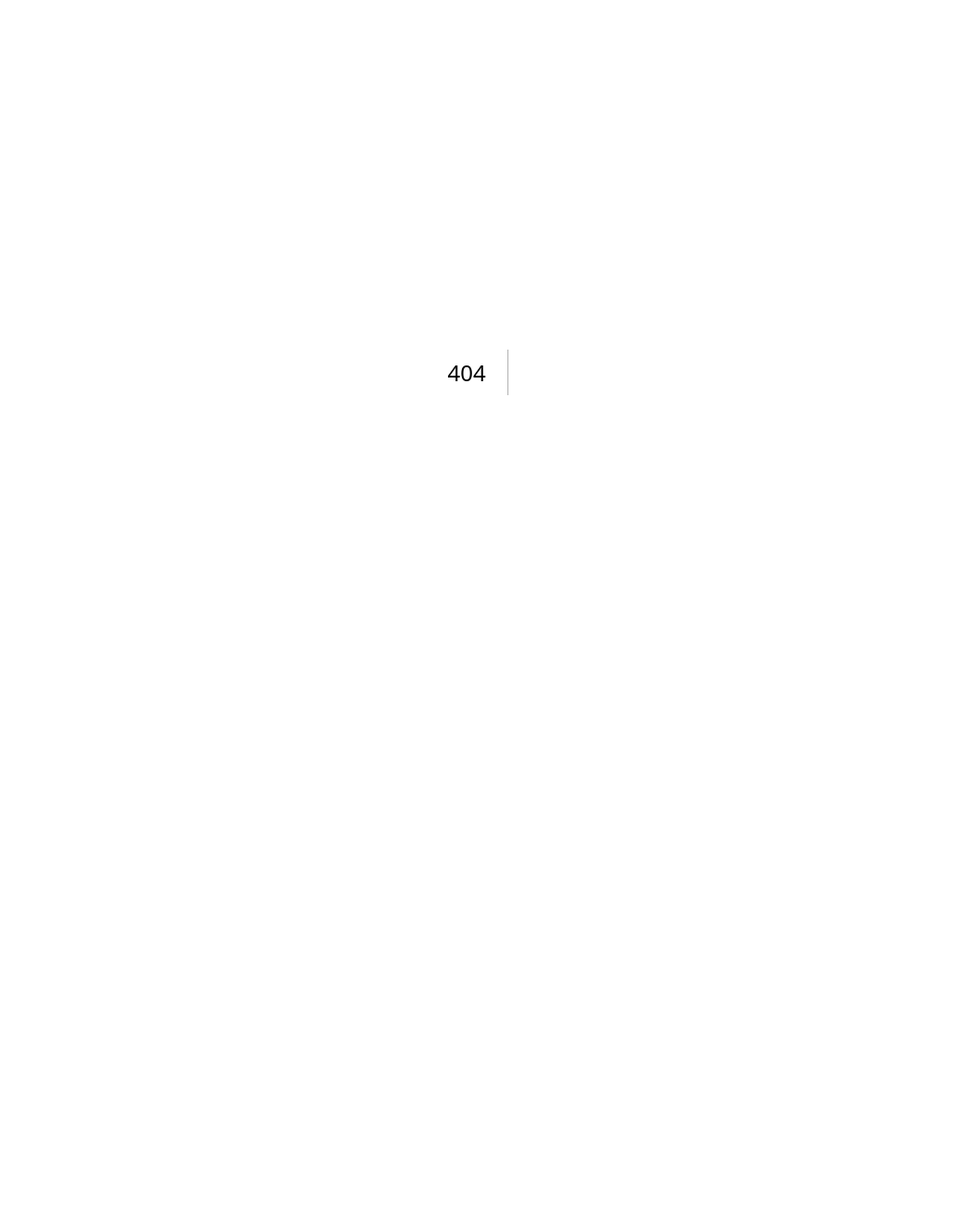
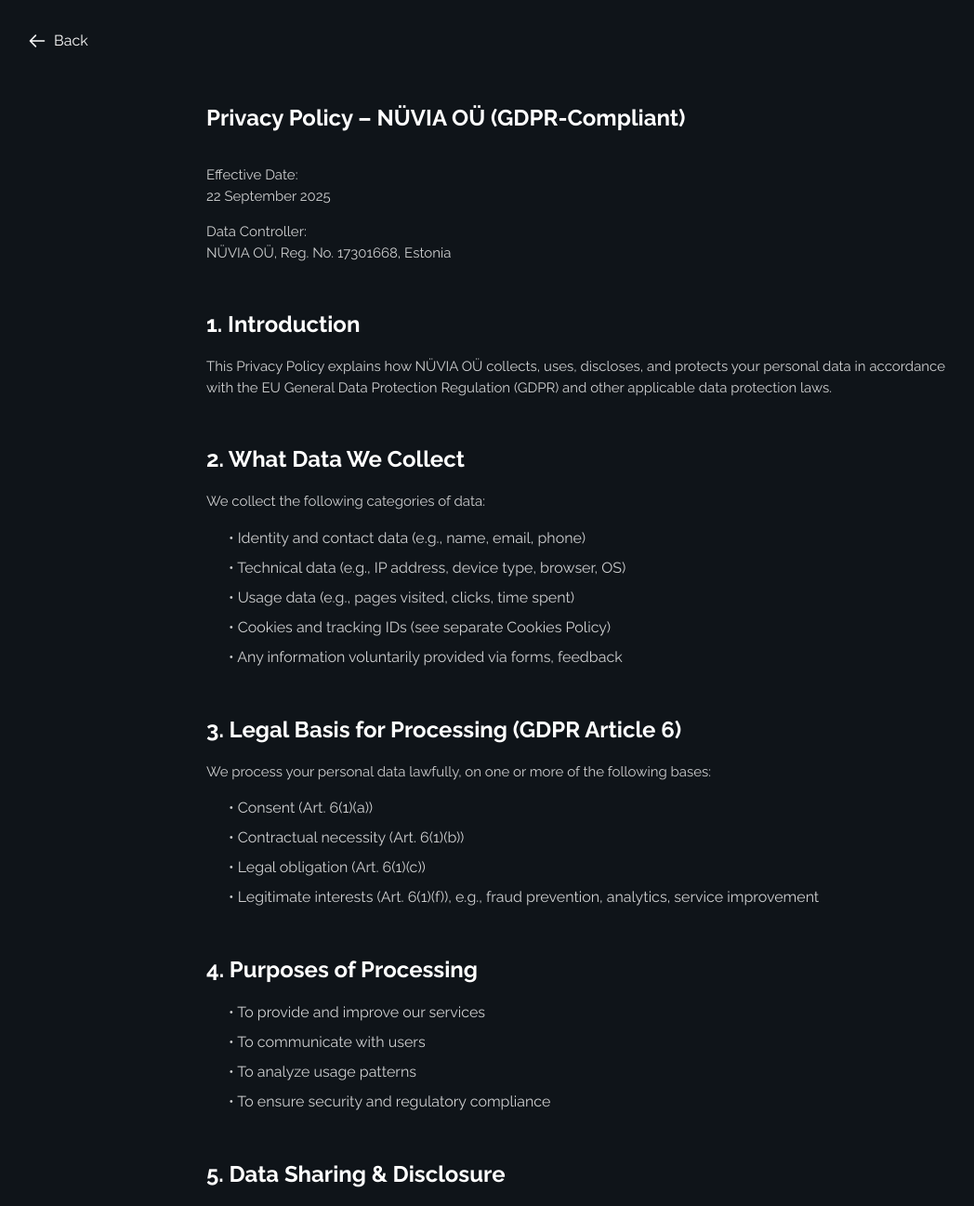
Before and after one commit to elghanbibadr/nuvia, a Next.js app: page /privacy in a window 1280 px wide. Before the commit this address had no page. Shown: the top 1297 px of the page at 93% size, without its empty margins (18-1066 px from the left). Before the commit the page ends 800 px from the top, so only its background shows below. Built offline with nearby package versions, Linux system fonts and the light colour scheme.

Commit message:
created the privacy page

```diff
--- /dev/null
+++ b/app/privacy/page.jsx
@@ -0,0 +1,150 @@
+import React from 'react';
+import Link from 'next/link';
+
+const PrivacyPolicy = () => {
+  return (
+    <div className="min-h-screen bg-[#0F1419] text-white">
+      {/* Back Button */}
+      <div className="px-6 lg:px-12 pt-8">
+        <Link href="/" className="inline-flex items-center text-white hover:text-slate-300 transition-colors">
+          <svg className="w-5 h-5 mr-2" fill="none" stroke="currentColor" viewBox="0 0 24 24">
+            <path strokeLinecap="round" strokeLinejoin="round" strokeWidth={2} d="M10 19l-7-7m0 0l7-7m-7 7h18" />
+          </svg>
+          Back
+        </Link>
+      </div>
+
+      {/* Main Content */}
+      <div className="px-6 max-w-4xl mx-auto lg:px-12 py-12">
+        <h3 className="mb-8">Privacy Policy – NÜVIA OÜ (GDPR-Compliant)</h3>
+
+        {/* Header Info */}
+        <div className="mb-12 space-y-4">
+          <div>
+            <p className="text-[#FFFFFFCC]">Effective Date:</p>
+            <p className="text-[#FFFFFFCC]">22 September 2025</p>
+          </div>
+
+          <div>
+            <p className="text-[#FFFFFFCC]">Data Controller:</p>
+            <p className="text-[#FFFFFFCC]">NÜVIA OÜ, Reg. No. 17301668, Estonia</p>
+          </div>
+        </div>
+
+        {/* Section 1 */}
+        <section className="mb-12">
+          <h3 className="mb-4">1. Introduction</h3>
+          <p className="text-[#FFFFFFCC]">
+            This Privacy Policy explains how NÜVIA OÜ collects, uses, discloses, and protects your personal data in accordance with the EU General Data Protection Regulation (GDPR) and other applicable data protection laws.
+          </p>
+        </section>
+
+        {/* Section 2 */}
+        <section className="mb-12">
+          <h3 className="mb-4">2. What Data We Collect</h3>
+          <p className="text-[#FFFFFFCC] mb-4">We collect the following categories of data:</p>
+          <ul className="space-y-2 ml-6">
+            <li className="text-[#FFFFFFCC]">• Identity and contact data (e.g., name, email, phone)</li>
+            <li className="text-[#FFFFFFCC]">• Technical data (e.g., IP address, device type, browser, OS)</li>
+            <li className="text-[#FFFFFFCC]">• Usage data (e.g., pages visited, clicks, time spent)</li>
+            <li className="text-[#FFFFFFCC]">• Cookies and tracking IDs (see separate Cookies Policy)</li>
+            <li className="text-[#FFFFFFCC]">• Any information voluntarily provided via forms, feedback</li>
+          </ul>
+        </section>
+
+        {/* Section 3 */}
+        <section className="mb-12">
+          <h3 className="mb-4">3. Legal Basis for Processing (GDPR Article 6)</h3>
+          <p className="text-[#FFFFFFCC] mb-4">We process your personal data lawfully, on one or more of the following bases:</p>
+          <ul className="space-y-2 ml-6">
+            <li className="text-[#FFFFFFCC]">• Consent (Art. 6(1)(a))</li>
+            <li className="text-[#FFFFFFCC]">• Contractual necessity (Art. 6(1)(b))</li>
+            <li className="text-[#FFFFFFCC]">• Legal obligation (Art. 6(1)(c))</li>
+            <li className="text-[#FFFFFFCC]">• Legitimate interests (Art. 6(1)(f)), e.g., fraud prevention, analytics, service improvement</li>
+          </ul>
+        </section>
+
+        {/* Section 4 */}
+        <section className="mb-12">
+          <h3 className="mb-4">4. Purposes of Processing</h3>
+          <ul className="space-y-2 ml-6">
+            <li className="text-[#FFFFFFCC]">• To provide and improve our services</li>
+            <li className="text-[#FFFFFFCC]">• To communicate with users</li>
+            <li className="text-[#FFFFFFCC]">• To analyze usage patterns</li>
+            <li className="text-[#FFFFFFCC]">• To ensure security and regulatory compliance</li>
+          </ul>
+        </section>
+
+        {/* Section 5 */}
+        <section className="mb-12">
+          <h3 className="mb-4">5. Data Sharing & Disclosure</h3>
+          <p className="text-[#FFFFFFCC] mb-4">We may share your personal data with:</p>
+          <ul className="space-y-2 ml-6">
+            <li className="text-[#FFFFFFCC]">• Hosting, analytics, and communication service providers</li>
+            <li className="text-[#FFFFFFCC]">• Legal authorities where required</li>
+            <li className="text-[#FFFFFFCC]">• No sale of personal data occurs under any circumstances</li>
+            <li className="text-[#FFFFFFCC]">• Data is only shared with proper contractual safeguards</li>
+          </ul>
+        </section>
+
+        {/* Section 6 */}
+        <section className="mb-12">
+          <h3 className="mb-4">6. International Data Transfers</h3>
+          <p className="text-[#FFFFFFCC] mb-4">
+            Data may be transferred to processors outside the EU/EEA. In such cases, we ensure protection via:
+          </p>
+          <ul className="space-y-2 ml-6">
+            <li className="text-[#FFFFFFCC]">• Standard Contractual Clauses (SCCs)</li>
+            <li className="text-[#FFFFFFCC]">• Adequacy decisions under Article 45 GDPR</li>
+            <li className="text-[#FFFFFFCC]">• Binding corporate rules (BCRs) where applicable</li>
+          </ul>
+        </section>
+
+        {/* Section 7 */}
+        <section className="mb-12">
+          <h3 className="mb-4">7. Data Retention</h3>
+          <p className="text-[#FFFFFFCC] mb-4">We retain your personal data:</p>
+          <ul className="space-y-2 ml-6">
+            <li className="text-[#FFFFFFCC]">• As long as necessary to fulfill the purposes stated</li>
+            <li className="text-[#FFFFFFCC]">• Or as required under Estonian and EU legal retention obligations (e.g., accounting, tax)</li>
+          </ul>
+        </section>
+
+        {/* Section 8 */}
+        <section className="mb-12">
+          <h3 className="mb-4">8. Your Rights under GDPR</h3>
+          <p className="text-[#FFFFFFCC] mb-4">You have the right to:</p>
+          <ul className="space-y-2 ml-6">
+            <li className="text-[#FFFFFFCC]">• Access your data (Art. 15 GDPR)</li>
+            <li className="text-[#FFFFFFCC]">• Rectify inaccurate data (Art. 16)</li>
+            <li className="text-[#FFFFFFCC]">• Erase your data ("right to be forgotten", Art. 17)</li>
+            <li className="text-[#FFFFFFCC]">• Restrict or object to processing (Art. 18-21)</li>
+            <li className="text-[#FFFFFFCC]">• Data portability (Art. 20)</li>
+            <li className="text-[#FFFFFFCC]">• Withdraw consent at any time without affecting prior processing</li>
+            <li className="text-[#FFFFFFCC]">• Lodge a complaint with a Data Protection Authority</li>
+          </ul>
+        </section>
+
+        {/* Section 9 */}
+        <section className="mb-12">
+          <h3 className="mb-4">9. Supervisory Authority Contact</h3>
+          <p className="text-[#FFFFFFCC]">
+            You may contact the Estonian Data Protection Inspectorate (Andmekaitse Inspektsioon) at www.aki.ee
+          </p>
+        </section>
+
+        {/* Section 10 */}
+        <section className="mb-12">
+          <h3 className="mb-4">10. Contact</h3>
+          <p className="text-[#FFFFFFCC] mb-4">For privacy inquiries:</p>
+          <div className="text-[#FFFFFFCC] space-y-1">
+            <p>Email: contact@nuvia.me</p>
+            <p>Address: Ahtri tn 12, Tallinn 15551, Estonia</p>
+          </div>
+        </section>
+      </div>
+    </div>
+  );
+};
+
+export default PrivacyPolicy;
```
